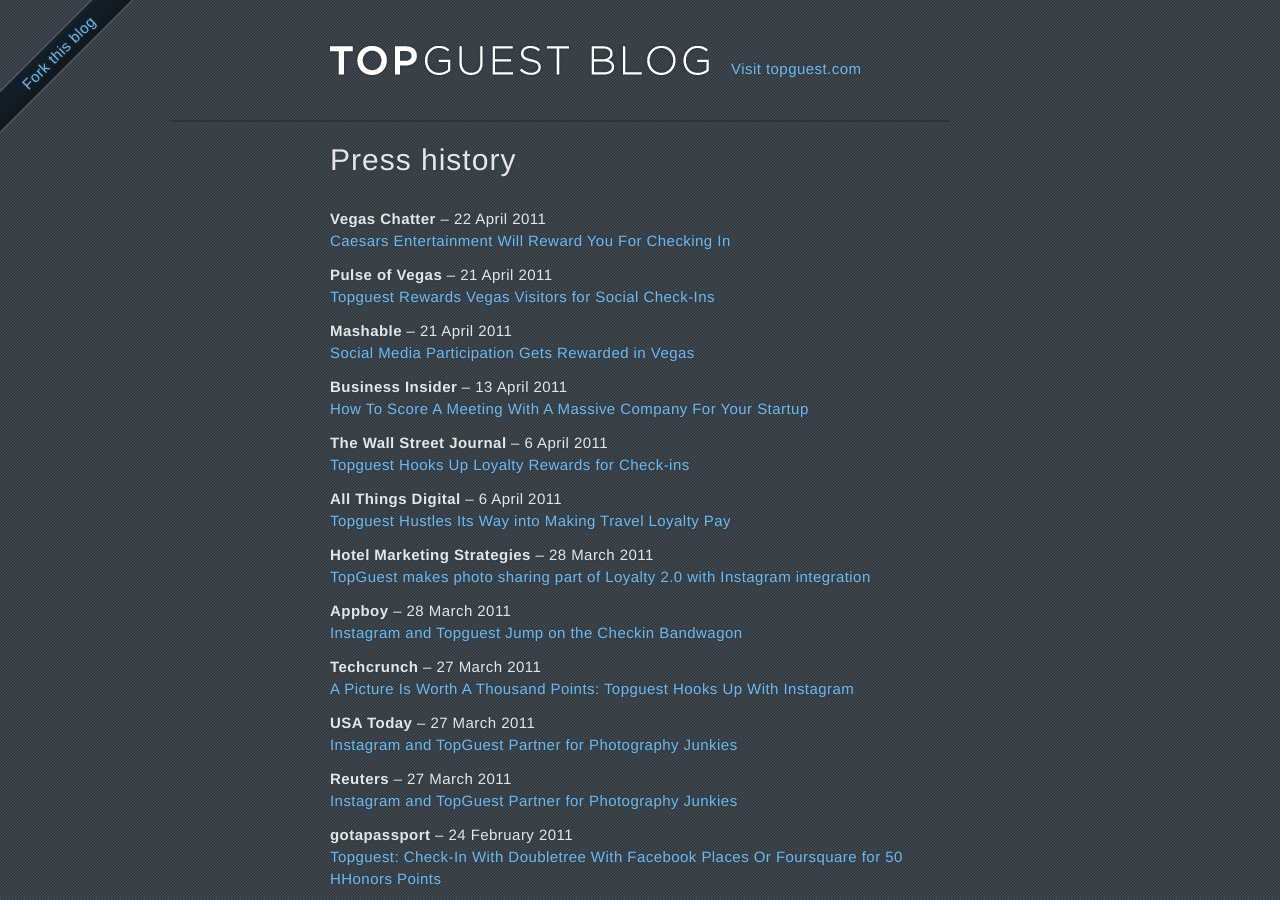
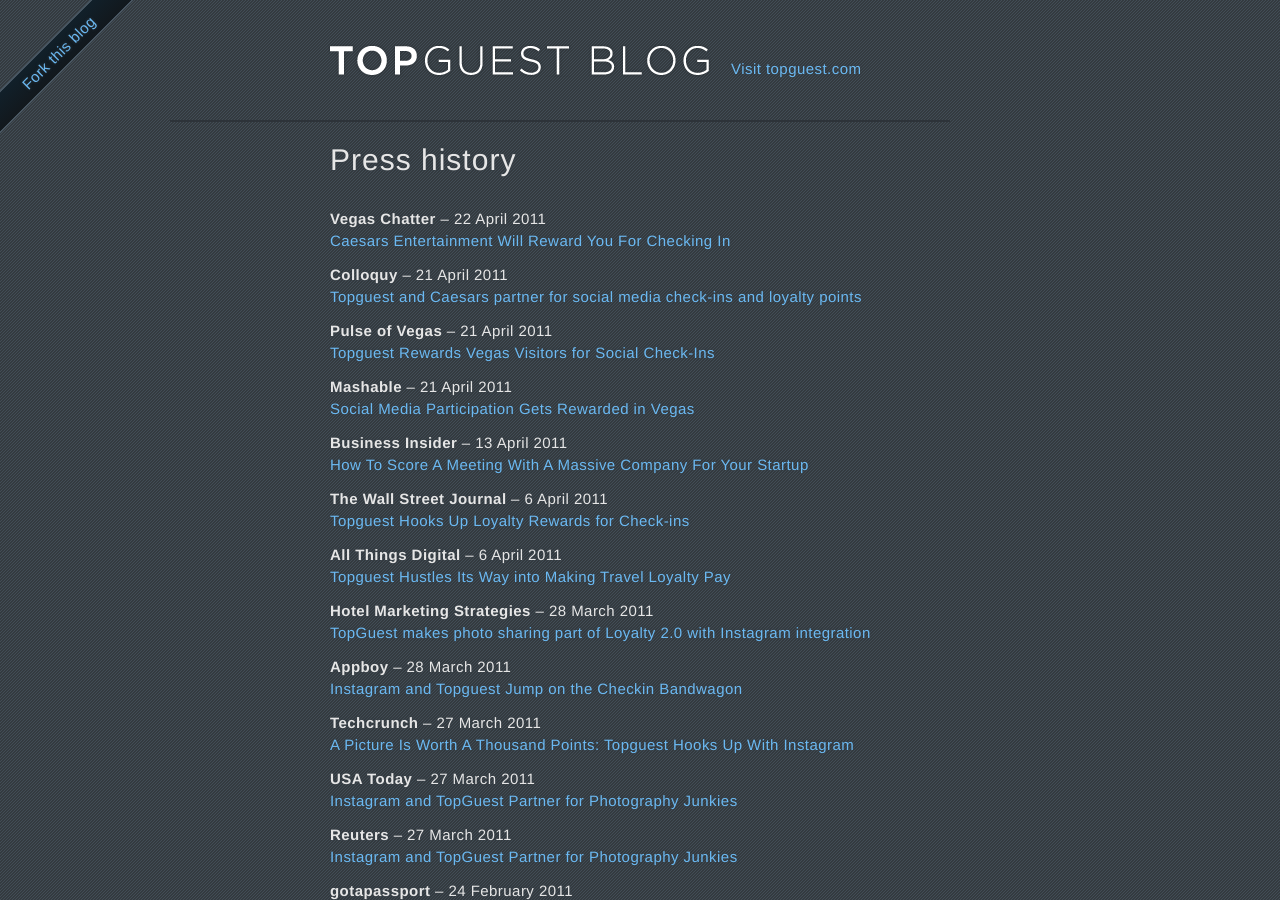
Before and after one commit to deasine/topguest.github.com, a Jekyll site: the page built from press.html, in a window 1280 px wide and 900 px high. Built offline with Jekyll 4.4.1, drawn with Linux system fonts in a browser that asks for light colours; nearby versions of some CDN libraries; Markdown is read by kramdown in place of the engine named in the settings.

Commit message:
added Colloquy article to press list

```diff
--- a/press.html
+++ b/press.html
@@ -8,6 +8,10 @@
   <li>
     <p class="source"><strong>Vegas Chatter</strong> – 22 April 2011</p>
     <a href="http://www.vegaschatter.com/tag/TopGuest">Caesars Entertainment Will Reward You For Checking In</a>
+  </li>
+  <li>
+    <p class="source"><strong>Colloquy</strong> – 21 April 2011</p>
+    <a href="http://www.colloquy.com/breaking_view.asp?xd=8092">Topguest and Caesars partner for social media check-ins and loyalty points</a>
   </li>
   <li>
     <p class="source"><strong>Pulse of Vegas</strong> – 21 April 2011</p>
```
